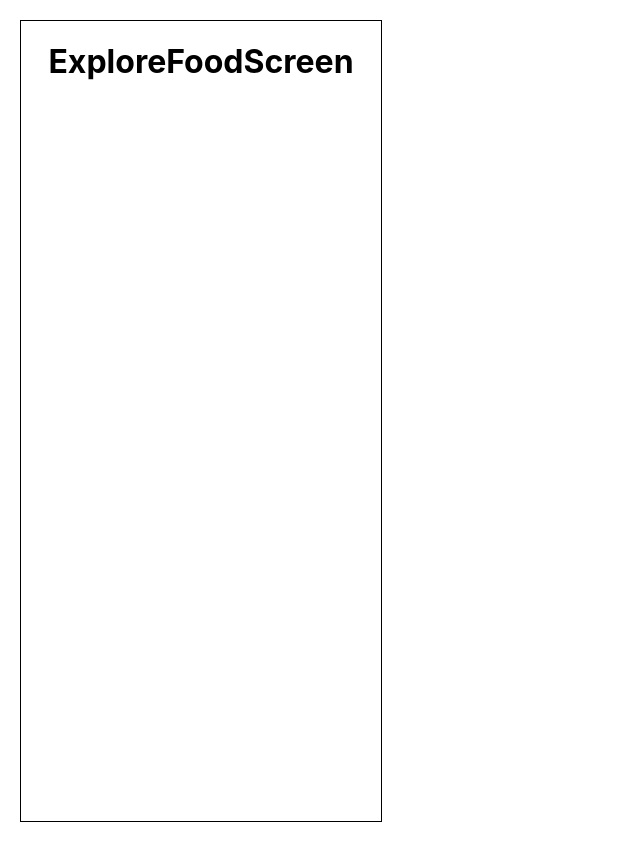
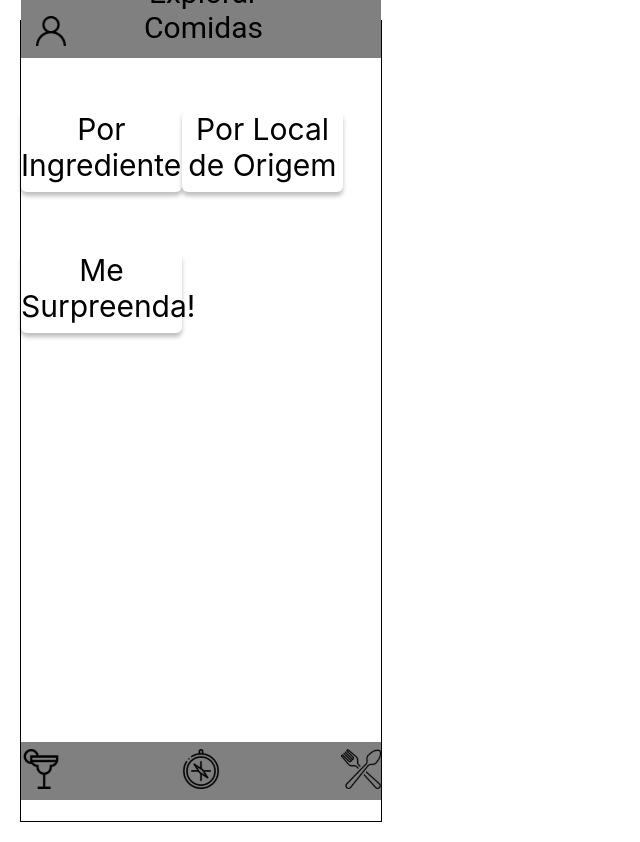
Before and after one commit to tryber/sd-03-recipes-app-04, a React (Create React App) app: page /explorar/comidas in a window 1280 px wide. Shown: the whole page, without its empty margins (0-640 px from the left). Built offline with nearby package versions, Linux system fonts and the light colour scheme.

Commit message:
Commiting to change branch

```diff
--- /dev/null
+++ b/src/components/CSS/ExploreHomeScreen.css
@@ -0,0 +1,34 @@
+.explore-screen{
+  margin: 60px 0;
+  width: 360px;
+}
+
+.explore-button {
+  background: #FFFFFF;
+  border-radius: 6px;
+  box-shadow: 0px 4px 4px rgba(0, 0, 0, 0.25);
+  color: black;
+  display: inline-block;
+  font-size: 30px;
+  height: 82px;
+  left: 15px;
+  text-align: center;
+  text-decoration: none;
+  top: 81px;
+  width: 327px;
+}
+
+.explore-food-button {
+  background: #FFFFFF;
+  border-radius: 6px;
+  box-shadow: 0px 4px 4px rgba(0, 0, 0, 0.25);
+  color: black;
+  display: inline-block;
+  font-size: 30px;
+  height: 81px;
+  left: 15px;
+  text-align: center;
+  text-decoration: none;
+  top: 82px;
+  width: 161px;
+}
--- a/src/components/ExploreDrinkScreen.jsx
+++ b/src/components/ExploreDrinkScreen.jsx
@@ -1,9 +1,20 @@
 import React from 'react';
+import { Link } from 'react-router-dom';
+import Header from './Header';
+import InferiorMenu from './InferiorMenu';
+import './CSS/ExploreHomeScreen.css';
 
 function ExploreDrinkScreen() {
   return (
-    <div>
-      <h1>ExploreDrinkScreen</h1>
+    <div className="explore-screen">
+      <Header screen={"Explorar Bebidas"}/>
+        <Link to="/explorar/bebidas/ingredientes">
+          <p className="explore-food-button" data-testid="explore-by-ingredient">Por Ingredientes</p>
+        </Link>
+        <Link to="/explorar">
+          <p className="explore-food-button" data-testid="explore-surprise">Me Surpreenda!</p>
+        </Link>
+      <InferiorMenu />
     </div>
   );
 }
--- a/src/components/ExploreFoodScreen.jsx
+++ b/src/components/ExploreFoodScreen.jsx
@@ -1,9 +1,34 @@
-import React from 'react';
+import React, { useState } from 'react';
+import { Link, Redirect } from 'react-router-dom';
+import { getRandomMeal } from '../services/foodApi';
+import Header from './Header';
+import InferiorMenu from './InferiorMenu';
+import './CSS/ExploreHomeScreen.css';
 
 function ExploreFoodScreen() {
+  const [id, setId] = useState('');
+
+  const handleClick = () => {
+    getRandomMeal()
+      .then((answer) => setId(answer.meals[0].idMeal));
+  }
+
   return (
-    <div>
-      <h1>ExploreFoodScreen</h1>
+    <div className="explore-screen">
+      <Header screen={"Explorar Comidas"} />
+      <Link to="/explorar/comidas/ingredientes">
+        <p className="explore-food-button" data-testid="explore-by-ingredient">Por Ingredientes</p>
+      </Link>
+      <Link to="/explorar/comidas/area">
+        <p className="explore-food-button" data-testid="explore-by-area">Por Local de Origem</p>
+      </Link>
+      <p
+        className="explore-food-button"
+        data-testid="explore-surprise"
+        onClick={handleClick}
+      >Me Surpreenda!</p>
+      {id !== '' && <Redirect to={`/comidas/${id}`} />}
+      <InferiorMenu />
     </div>
   );
 }
--- a/src/components/ExploreHomeScreen.jsx
+++ b/src/components/ExploreHomeScreen.jsx
@@ -1,9 +1,20 @@
 import React from 'react';
+import { Link } from 'react-router-dom';
+import Header from './Header';
+import InferiorMenu from './InferiorMenu';
+import './CSS/ExploreHomeScreen.css';
 
 function ExploreHomeScreen() {
   return (
-    <div>
-      <h1>ExploreHomeScreen</h1>
+    <div className="explore-screen">
+      <Header screen={"Explorar"}/>
+        <Link to="/explorar/comidas">
+          <p className="explore-button" data-testid="explore-food">Explorar Comidas</p>
+        </Link>
+        <Link to="/explorar/bebidas">
+          <p className="explore-button" data-testid="explore-drinks">Explorar Bebidas</p>
+        </Link>
+      <InferiorMenu />
     </div>
   );
 }
--- a/src/components/Header.jsx
+++ b/src/components/Header.jsx
@@ -11,20 +11,7 @@ import DrinkSearchBar from './DrinkSearchBar';
 
 function Header(props) {
   const { screen } = props;
-  const [isInputSearchVisible, setIsInputSearchVisible] = useState(false);
-  const { searchInput, searchInputVisible } = useContext(ContextAplication);
-  function ShowHideInputSearch() {
-    console.log(searchInputVisible, isInputSearchVisible);
-    if (isInputSearchVisible) {
-      setIsInputSearchVisible(false);
-      // if context for false set it as true to show input Search
-      searchInput(true);
-    } else if (!isInputSearchVisible) {
-      setIsInputSearchVisible(true);
-      // if context for true set it as false to hidde input Search
-      searchInput(false);
-    }
-  }
+  const { searchInputVisible, searchInput } = useContext(ContextAplication);
   return (
     <div>
       <div className="headerDiv">
@@ -36,17 +23,17 @@ function Header(props) {
             data-testeid="profile-top-btn"
           />
         </Link>
-        <h1 className="foodTitle" data-testid="page-title">Comidas</h1>
-        <button type="button" className="searchIcon" onClick={() => ShowHideInputSearch()}>
+        <h1 className="foodTitle" data-testid="page-title">{screen}</h1>
+        {(screen === 'Comidas' || screen === 'Bebidas') && <button type="button" className="searchIcon" onClick={() => searchInput()}>
           <img
             src={searchIcon}
             alt="SearchIcon"
             data-testid="search-top-btn"
           />
-        </button>
+        </button>}
       </div>
-      {isInputSearchVisible && (screen === 'food') && <FoodSearchBar />}
-      {isInputSearchVisible && (screen === 'drink') && <DrinkSearchBar />}
+      {searchInputVisible && (screen === 'Comidas') && <FoodSearchBar />}
+      {searchInputVisible && (screen === 'Bebidas') && <DrinkSearchBar />}
     </div>
   );
 }
--- a/src/components/MainDrinkScreen.jsx
+++ b/src/components/MainDrinkScreen.jsx
@@ -93,7 +93,7 @@ function MainFoodScreen() {
 
   return (
     <div className="food-screen">
-      <Header screen="drink" />
+      <Header screen={"Bebidas"} />
       {isLoading && <div className="loader" />}
       {!isLoading && FilterButtons(Categories, handleClick)}
       {!isLoading && DrinksList(Data)}
--- a/src/components/MainFoodScreen.jsx
+++ b/src/components/MainFoodScreen.jsx
@@ -1,6 +1,7 @@
-import React, { useState, useEffect } from 'react';
+import React, { useState, useEffect, useContext } from 'react';
 import { Link } from 'react-router-dom';
 import { getFirstMeals, getCategoriesList, getMealByCategorie } from '../services/foodApi';
+import { ContextAplication } from '../context/ContextAplication';
 import InferiorMenu from './InferiorMenu';
 import Header from './Header';
 import './CSS/MainFoodScreen.css';
@@ -57,31 +58,30 @@ function MealsList(Data) {
 }
 
 function MainFoodScreen() {
-  const [Data, setData] = useState([]);
+  const {
+    Data,
+    getMeals,
+    updateMeals,
+    searchInputVisible,
+  } = useContext(ContextAplication);
   const [Categories, setCategories] = useState([]);
   const [Filter, setFilter] = useState('All');
   const [isLoading, setisLoading] = useState(false);
-
-  const getMeals = () => {
-    getFirstMeals()
-      .then((answer) => setData(answer.meals));
-  };
 
   useEffect(() => {
     setisLoading(true);
     getMeals();
     getCategoriesList()
-      .then((answer) => setCategories(answer.categories));
+      .then((answer) => setCategories(answer.meals));
     setisLoading(false);
   }, []);
 
   useEffect(() => {
     if (Filter === 'All') {
-      getFirstMeals()
-        .then((answer) => setData(answer.meals));
+      getMeals();
     } else {
       getMealByCategorie(Filter)
-        .then((answer) => setData(answer.meals));
+        .then((answer) => updateMeals(answer.meals));
     }
   }, [Filter]);
 
@@ -92,9 +92,9 @@ function MainFoodScreen() {
   return (
     <div>
       <div className="food-screen">
-        <Header screen="food" />
+        <Header screen={"Comidas"} />
         {isLoading && <div className="loader" />}
-        {!isLoading && FilterButtons(Categories, handleClick)}
+        {!isLoading && !searchInputVisible && FilterButtons(Categories, handleClick)}
         {!isLoading && MealsList(Data)}
         <InferiorMenu />
       </div>
--- a/src/context/ContextAplication.jsx
+++ b/src/context/ContextAplication.jsx
@@ -1,4 +1,5 @@
 import React, { createContext, useState } from 'react';
+import { getFirstMeals } from '../services/foodApi';
 import PropTypes from 'prop-types';
 
 export const ContextAplication = createContext();
@@ -8,6 +9,7 @@ const user = { email: '', password: '' };
 const AplicationProvider = ({ children }) => {
   const [informationsUser, setInformationsUser] = useState(user);
   const [searchInputVisible, setSearchInputVisible] = useState(false);
+  const [Data, setData] = useState([]);
 
   const saveInput = (input) => {
     const inputsLogin = {
@@ -17,18 +19,27 @@ const AplicationProvider = ({ children }) => {
     setInformationsUser(inputsLogin);
   };
 
-  const searchInput = (boolean) => {
-    const inputSearch = {
-      searchInputIsVisible: boolean,
-    };
-    setSearchInputVisible(inputSearch);
+  const searchInput = () => {
+    setSearchInputVisible(!searchInputVisible);
   };
+
+  const getMeals = () => {
+    getFirstMeals()
+      .then((answer) => setData(answer.meals));
+  };
+
+  const updateMeals = (answer) => {
+    setData(answer);
+  }
 
   const context = {
     informationsUser,
     saveInput,
     searchInputVisible,
     searchInput,
+    Data,
+    getMeals,
+    updateMeals,
   };
 
   return (
--- a/src/services/foodApi.js
+++ b/src/services/foodApi.js
@@ -47,7 +47,7 @@ export const getIgredientPic = async (igredient) => {
 };
 
 export const getCategoriesList = async () => {
-  const meal = await fetch('https://www.themealdb.com/api/json/v1/1/categories.php');
+  const meal = await fetch('https://www.themealdb.com/api/json/v1/1/list.php?c=list ');
   const mealInfo = await meal.json();
   return mealInfo;
 };
```
